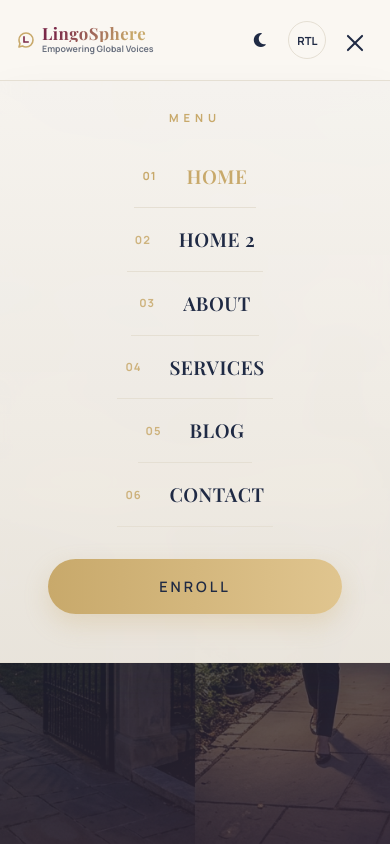
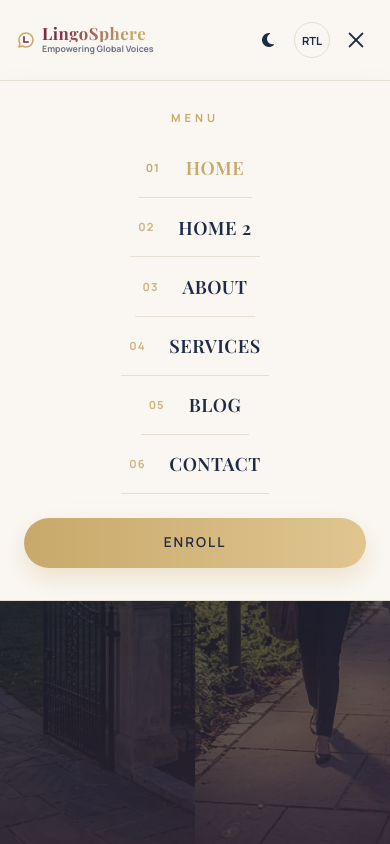
Before and after one commit to Monika-X/LingoSphere, a plain HTML site: page index.html in a window 390 px wide. Both pictures are taken after a click on the button 355 px from the left and 40 px from the top of the page. Shown: the top 844 px of the page. Drawn offline with nearby package versions, Linux system fonts and the light colour scheme; a web font is replaced by a local one.

Commit message:
fix: mobile menu 100% opaque background and perfect left/icon alignment

```diff
--- a/css/style.css
+++ b/css/style.css
@@ -550,8 +550,8 @@ button {
 
 .mobile-menu-btn {
   position: relative;
-  width: 44px;
-  height: 44px;
+  width: 36px;
+  height: 36px;
   flex-shrink: 0;
   background: transparent;
   border: none;
@@ -568,25 +568,25 @@ button {
 .mobile-menu-btn span {
   position: absolute;
   left: 50%;
-  width: 22px;
+  width: 20px;
   height: 2px;
   border-radius: 2px;
   background-color: var(--c-text-primary);
   transform: translateX(-50%);
   transition: all var(--t-fast);
 }
-.mobile-menu-btn span:nth-child(1) { top: 15px; }
-.mobile-menu-btn span:nth-child(2) { top: 21px; }
-.mobile-menu-btn span:nth-child(3) { top: 27px; }
+.mobile-menu-btn span:nth-child(1) { top: 11px; }
+.mobile-menu-btn span:nth-child(2) { top: 17px; }
+.mobile-menu-btn span:nth-child(3) { top: 23px; }
 .mobile-menu-btn.open span:nth-child(1) {
-  top: 21px;
+  top: 17px;
   transform: translateX(-50%) rotate(45deg);
 }
 .mobile-menu-btn.open span:nth-child(2) {
   opacity: 0;
 }
 .mobile-menu-btn.open span:nth-child(3) {
-  top: 21px;
+  top: 17px;
   transform: translateX(-50%) rotate(-45deg);
 }
 
@@ -939,15 +939,13 @@ body.menu-open {
     top: 100%;
     left: 0;
     width: 100%;
-    background: var(--c-bg-primary);
-    backdrop-filter: blur(16px);
-    -webkit-backdrop-filter: blur(16px);
+    background-color: var(--c-bg-primary);
+    box-shadow: 0 20px 40px var(--c-shadow);
     flex-direction: column;
-    padding: var(--s-2) var(--s-6) var(--s-6);
+    padding: 0.5rem 1.5rem 2rem;
     gap: 0;
     border-top: 1px solid var(--c-border);
     border-bottom: 1px solid var(--c-border);
-    box-shadow: 0 20px 40px var(--c-shadow);
     counter-reset: hmenu;
     max-height: calc(100vh - var(--header-height));
     overflow-y: auto;
@@ -955,10 +953,12 @@ body.menu-open {
     z-index: 999;
   }
   [data-theme="light"] .nav-links {
-    background: linear-gradient(180deg, rgba(250, 247, 242, 0.98), rgba(241, 236, 227, 0.96));
+    background-color: #FAF7F2 !important;
+    background-image: none !important;
   }
   [data-theme="dark"] .nav-links {
-    background: linear-gradient(180deg, rgba(15, 21, 35, 0.98), rgba(31, 42, 68, 0.96));
+    background-color: #0F1523 !important;
+    background-image: none !important;
   }
   .nav-links::-webkit-scrollbar {
     width: 3px;
@@ -972,10 +972,10 @@ body.menu-open {
     display: flex;
     align-items: center;
     gap: 1rem;
-    padding: 1.25rem 0.25rem 1.1rem;
+    padding: 1.25rem 0.5rem 0.75rem;
     font-size: 0.7rem;
     font-weight: 700;
-    letter-spacing: 5px;
+    letter-spacing: 4px;
     color: var(--c-gold);
   }
   .nav-links::before::after {
@@ -996,8 +996,8 @@ body.menu-open {
     display: flex;
     align-items: center;
     gap: 1rem;
-    padding: 1rem 0.5rem;
-    font-size: 1.2rem;
+    padding: 0.9rem 0.5rem;
+    font-size: 1.15rem;
     font-family: var(--font-heading);
     letter-spacing: 0.5px;
     color: var(--c-text-primary);
@@ -1029,7 +1029,7 @@ body.menu-open {
     font-weight: 700;
     letter-spacing: 1px;
     color: var(--c-gold);
-    min-width: 28px;
+    min-width: 24px;
     display: inline-block;
     opacity: 0.85;
   }
@@ -1049,7 +1049,7 @@ body.menu-open {
   .header-actions {
     display: flex;
     align-items: center;
-    gap: 0.6rem;
+    gap: 0.5rem;
     margin-left: auto;
   }
   [dir="rtl"] .header-actions {
@@ -1063,16 +1063,17 @@ body.menu-open {
     display: inline-flex;
     align-items: center;
     justify-content: center;
-    width: 38px;
-    height: 38px;
+    width: 36px;
+    height: 36px;
+    padding: 0;
   }
   .mobile-enroll-btn {
     width: 100%;
     text-align: center;
-    margin-top: 2rem !important;
-    padding: 1rem !important;
-    font-size: 0.9rem !important;
-    letter-spacing: 3px;
+    margin-top: 1.5rem !important;
+    padding: 0.875rem !important;
+    font-size: 0.85rem !important;
+    letter-spacing: 2px;
     text-transform: uppercase;
     border-radius: 50px;
     background: linear-gradient(90deg, var(--c-gold), #E0C58F);
@@ -1087,8 +1088,9 @@ body.menu-open {
     display: inline-flex;
     align-items: center;
     justify-content: center;
-    width: 38px;
-    height: 38px;
+    width: 36px;
+    height: 36px;
+    padding: 0;
   }
   .footer-grid {
     grid-template-columns: 1fr 1fr;
```
